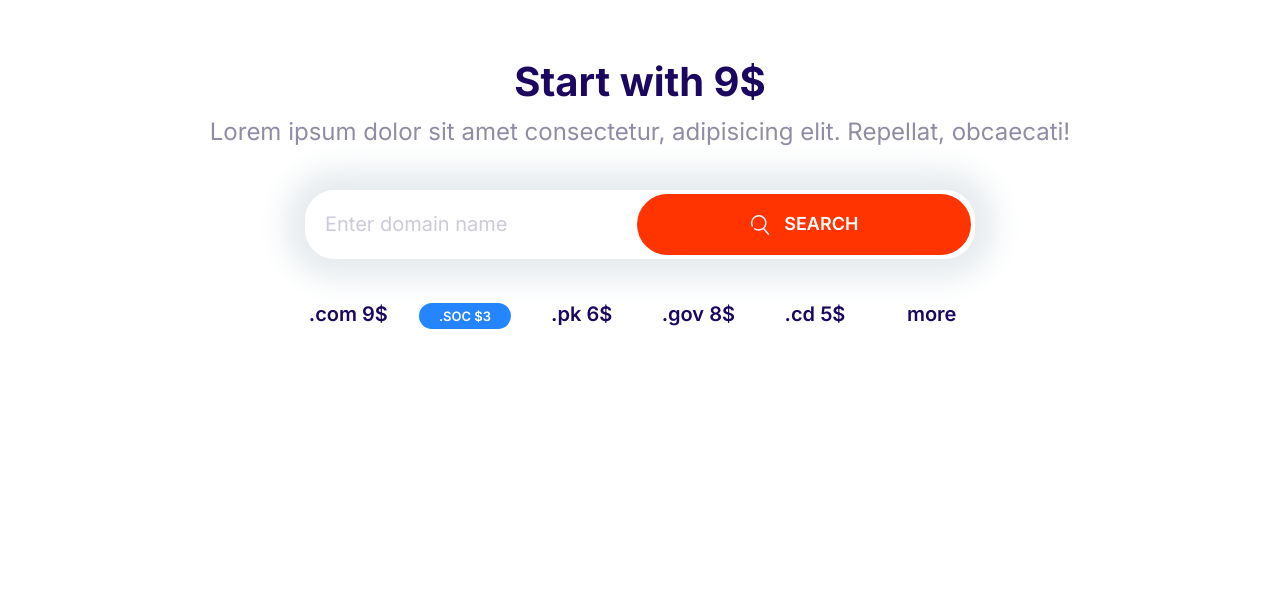
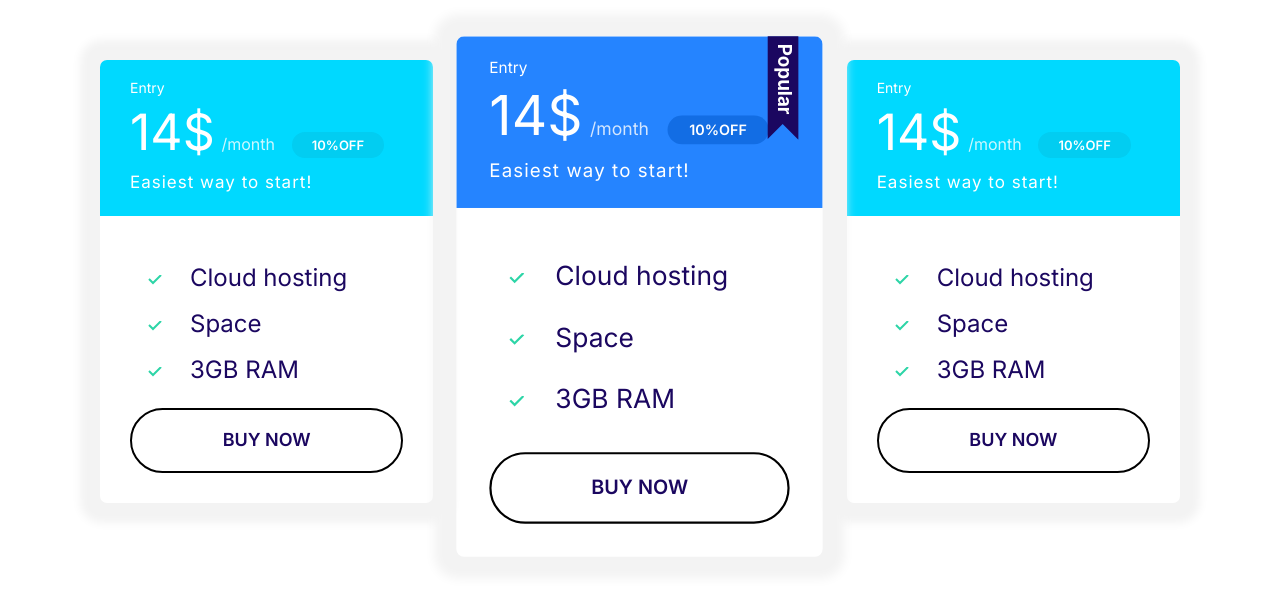
Before and after one commit to Qashu02/mywebsite, a plain HTML site: page index.html in a window 1280 px wide. Drawn offline with Linux system fonts and the light colour scheme.

Commit message:
block--plans

```diff
--- a/css/style.css
+++ b/css/style.css
@@ -101,11 +101,15 @@ a{
     text-transform: uppercase;
 }
 
-.badge--primary,.badge--secondary{
+
+.badge--primary{
     color: white;
     background-color: var(--primary-color);
 }
-
+.badge--secondary{
+    color: white;
+    background-color: var(--secondary-color);
+}
 .badge--small{
     font-size: 1.6rem;
 }
@@ -185,8 +189,8 @@ border: 0;
 cursor: pointer;
 font-size: 1.8rem;
 font-weight: 600;
-margin: 1rem;
-padding: 2rem;
+margin: 1rem 0;
+padding: 2rem 3rem;
 outline: 0;
 width: 100%;
 text-align: center;
@@ -238,6 +242,10 @@ white-space: nowrap;
     padding-right: 6rem;
     padding-left: 6rem;
 }
+.btn--block{
+    width: 100%;
+    display: inline-block;
+}
 @media screen and (min-width:1024) {
     .btn{
         font-size: 1.5rem;
@@ -283,85 +291,107 @@ white-space: nowrap;
 /* Cards */
 
 .card{
-border-radius: 10px;
-box-shadow: 0 0 10px gray;
+border-radius: 7px;
+
+
+box-shadow: 0 0 10px 20px #f3f3f3;
 overflow: hidden;
+transition: transform .2s ease-out;
 }
-.card__header,.card__body{
+.card__heading,.card__body{
 
     padding: 2rem 3rem;
 }
 .card--primary .card__heading{
     color: white;
     background-color: var(--primary-color);
-    padding: 1rem;
-    position: relative;
+
 
 }
 .card--secondary .card__heading{
     color: white;
     background-color: var(--secondary-color);
 }
+.card--primary .badge--primary{
+    background: #126de4;
+}
 
-.card--primary .head__name{
-    color: white;
+.card--secondary .badge--secondary {
+    background: #02cdf1;
+  }
+
+  .card:hover{
+    transform: scale(1.05);
+  }
+
+/* Plans */
+.plan__name {
+    color: #fff;
+    margin: 0;
+    font-weight: 500;
     font-size: 2.4rem;
-    font-weight: 500;
-    margin: 0;
   }
-.card--primary .head__price{
-    color: white;
+
+  .plan__price {
     font-size: 6rem;
   }
-.card--primary .head__duration{
-    color: white;
+
+  .plan__duration {
     font-size: 2.4rem;
     font-weight: 300;
     opacity: 0.8;
     margin-right: 1rem;
   }
-.card--primary .badge--small{
-    color: white;
-    background: var(--secondary-color);
-    padding: 0.3rem 1rem;
-}
-.card--primary .head__description{
+
+  .plan__description {
     font-size: 2rem;
     font-weight: 300;
-    letter-spacing: 2px;
+    letter-spacing: 1px;
     display: block;
   }
 
-.card--primary .card__body{
-    line-height:3rem;
-    letter-spacing: 2px;
+  .plan .list__item {
+    margin-bottom: 2rem;
   }
 
-.popular .card__heading::before{
+  .popular .card__heading {
+    position: relative;
+  }
+
+  .popular .card__heading::before {
     content: url(../images/popular.svg);
     width: 40px;
     display: inline-block;
     position: absolute;
-    top: -5px;
+    top: -6px;
     right: 5%;
   }
+
+  .popular{
+    transform: scale(1.1);
+  }
+  .popular:hover{
+    transform: scale(1.15);
+  }
+
   @media screen and (min-width: 1024px) {
-    .head__name {
+    .plan__name {
       font-size: 1.4rem;
     }
 
-    .head__price {
+    .plan__price {
       font-size: 5rem;
     }
 
-    .head__duration {
+    .plan__duration {
       font-size: 1.6rem;
     }
 
-    .head__description {
+    .plan__description {
       font-size: 1.7rem;
     }
   }
+
 
 /* Media */
 .media {
@@ -704,7 +734,7 @@ width: 100%;
     justify-items: center;
     max-width: 700px;
     margin: 0 auto;
-
+  gap: 4rem;
 
 
   }
@@ -719,3 +749,16 @@ width: 100%;
         text-align: center;
     }
   }
+
+
+  /* block--plans */
+
+  .block--plan .grid{
+    gap: 8rem 4rem;
+    box-sizing:unset;
+  }
+  .block--plan .card{
+    max-width: 500px;
+    margin: 0 auto;
+    box-sizing: unset;
+  }
--- a/index.html
+++ b/index.html
@@ -14,33 +14,69 @@
     />
   </head>
   <body>
-
-
-    <section class="block container  block--domain">
-      <header class="block__header">
-        <h2 class="block__heading">Start with 9$</h2>
-        <p>
-          Lorem ipsum dolor sit amet consectetur, adipisicing elit. Repellat,
-          obcaecati!
-        </p>
-      </header>
-      <div class="input--group">
-        <input type="text" class="input" placeholder="Enter domain name" />
-        <button class="btn btn--accent " > <svg class="icon icon--white icon--search">
-          <use xlink:href="images/sprite.svg#search"></use>
-        </svg>
-        Search </button>
+    <section class="block container block--plan">
+      <div class="grid grid--1x3">
+        <div>
+          <div class="card card--secondary">
+            <header class="card__heading">
+              <h3 class="plan__name">Entry</h3>
+              <span class="plan__price">14$</span>
+              <span class="plan__duration">/month</span>
+              <span class="badge badge--secondary badge--small">10%off</span>
+              <span class="plan__description">Easiest way to start!</span>
+            </header>
+            <div class="card__body">
+              <ul class="list list--tick">
+                <li class="list__item">Cloud hosting</li>
+                <li class="list__item">Space</li>
+                <li class="list__item">3GB RAM</li>
+              </ul>
+              <button class="btn btn--outline btn--block">Buy now</button>
+            </div>
+          </div>
+        </div>
+        <div class="plan popular">
+          <div>
+            <div class="card card--primary">
+              <header class="card__heading">
+                <h3 class="plan__name">Entry</h3>
+                <span class="plan__price">14$</span>
+                <span class="plan__duration">/month</span>
+                <span class="badge badge--primary badge--small">10%off</span>
+                <span class="plan__description">Easiest way to start!</span>
+              </header>
+              <div class="card__body">
+                <ul class="list list--tick">
+                  <li class="list__item">Cloud hosting</li>
+                  <li class="list__item">Space</li>
+                  <li class="list__item">3GB RAM</li>
+                </ul>
+                <button class="btn btn--outline btn--block">Buy now</button>
+              </div>
+            </div>
+          </div>
+        </div>
+        <div>
+          <div class="card card--secondary">
+            <header class="card__heading">
+              <h3 class="plan__name">Entry</h3>
+              <span class="plan__price">14$</span>
+              <span class="plan__duration">/month</span>
+              <span class="badge badge--secondary badge--small">10%off</span>
+              <span class="plan__description">Easiest way to start!</span>
+            </header>
+            <div class="card__body">
+              <ul class="list list--tick">
+                <li class="list__item">Cloud hosting</li>
+                <li class="list__item">Space</li>
+                <li class="list__item">3GB RAM</li>
+              </ul>
+              <button class="btn btn--outline">Buy now</button>
+            </div>
+          </div>
+        </div>
       </div>
-   <ul class="list block--prices">
-    <li>.com 9$</li>
-    <li> <span class="badge badge--secondary badge--small">.soc $3</span></li>
-    <li>.pk 6$</li>
-    <li>.gov 8$</li>
-
-    <li>.cd 5$</li>
-
-    <li>more</li>
-   </ul>
+    </section>
     <script src="/js/main.js"></script>
   </body>
 </html>
```
Also changed, not shown: components/block-plans.html (added, +63 -0 lines), components/cards.html (+4 -4 lines). Lines whose indentation alone changed are shown as unchanged.
